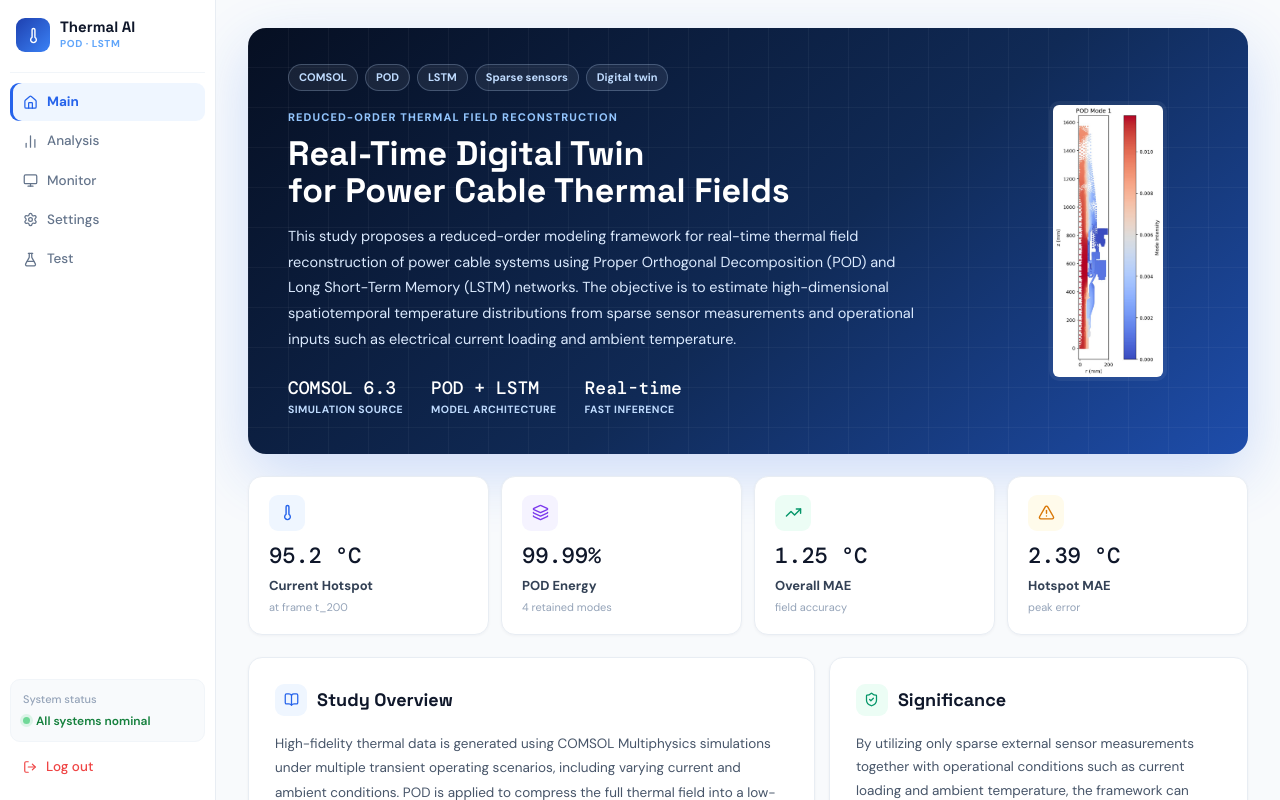
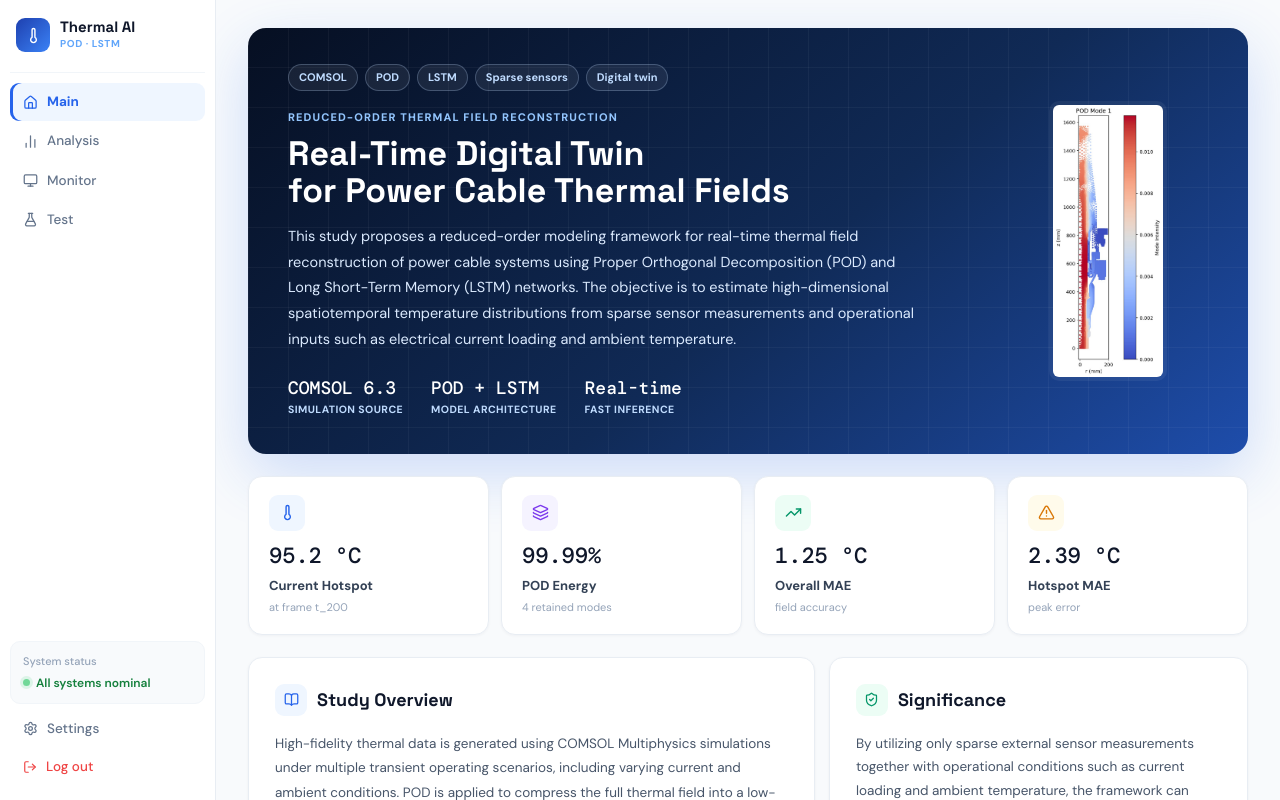
Before and after one commit to uncleasll/thermal-ai, a React (Vite) app: page / in a window 1280 px wide. Both pictures are taken after typing "name@example.com", "Sample123" into the empty fields and a click on the button "Sign In". Shown: the top 800 px of the page. Built offline with nearby package versions, Linux system fonts and the light colour scheme.

Commit message:
Some changes

```diff
--- a/src/components/Sidebar.jsx
+++ b/src/components/Sidebar.jsx
@@ -4,7 +4,6 @@ const navItems = [
   { id: "main", label: "Main", icon: Home },
   { id: "analysis", label: "Analysis", icon: BarChart2 },
   { id: "monitor", label: "Monitor", icon: Monitor },
-  { id: "settings", label: "Settings", icon: Settings },
   { id: "test", label: "Test", icon: FlaskConical },
 ];
 
@@ -67,6 +66,13 @@ export default function Sidebar({ active, setActive, onLogout }) {
             <span style={{ fontSize: 12, fontWeight: 600, color: "#15803d" }}>All systems nominal</span>
           </div>
         </div>
+        <button
+          className={`nav-link${active === "settings" ? " active" : ""}`}
+          onClick={() => setActive("settings")}
+        >
+          <Settings size={15} />
+          Settings
+        </button>
         <button className="nav-link" onClick={onLogout} style={{ color: "#ef4444" }}>
           <LogOut size={14} />
           Log out
```
